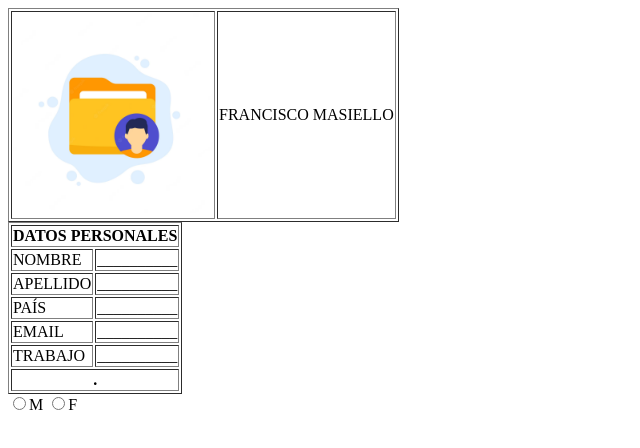
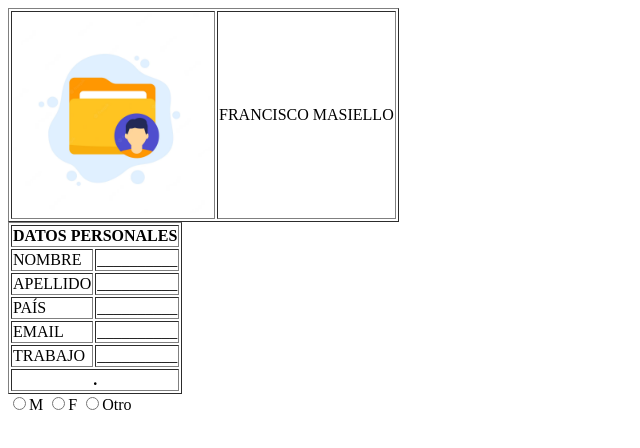
Before and after one commit to FranciscoMasiello/Laboratorio, a plain HTML site: page Formulario/index.html in a window 1280 px wide. Shown: the full height of the page, 0-640 px from the left. Drawn offline with Linux system fonts and the light colour scheme.

Commit message:
prueba inptut sexo 03
prueba inptut sexo 03

```diff
--- a/Formulario/index.html
+++ b/Formulario/index.html
@@ -58,6 +58,7 @@
 
     <input type="radio" name="sexo" value="1">M
     <input type="radio" name="sexo" value="2">F
+    <input type="radio" name="sexo" value="3">Otro
 </body>
 
 
```
